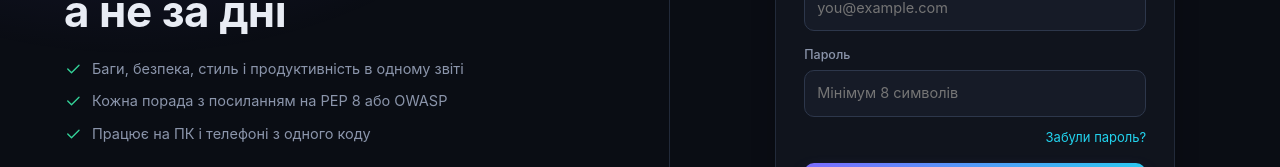
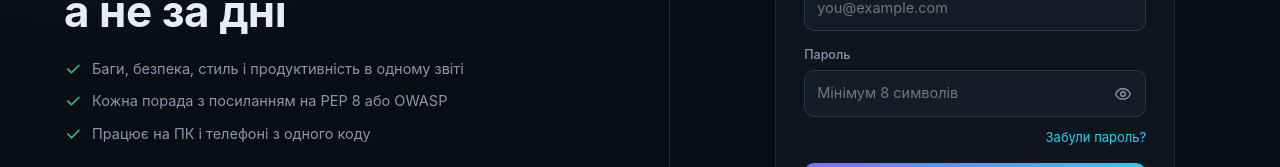
Before and after one commit to bodi4ka07/Ai-code-reviewer, a React (Vite) app in the folder ai-code-reviewer/client/: page /login in a window 1280 px wide. Shown: the part 384-551 px from the top of the page. Built offline with nearby package versions, Linux system fonts and the light colour scheme.

Commit message:
feat(client): add password toggle and line-by-line AI answers
- Add show/hide button to password fields on login, sign up and reset pages

- Reveal fresh AI answers line by line in chat and review questions

- Fix extra gaps in saved answers by removing pre-wrap from Markdown

```diff
--- a/ai-code-reviewer/client/src/components/CommentCard.jsx
+++ b/ai-code-reviewer/client/src/components/CommentCard.jsx
@@ -2,13 +2,14 @@ import { useState } from 'react';
 import { api } from '../api.js';
 import { CATEGORIES, SEVERITIES } from '../utils.js';
 import { Icon } from './Icon.jsx';
-import Markdown from './Markdown.jsx';
+import StreamedMarkdown from './StreamedMarkdown.jsx';
 
 // questions: уже збережені питання та відповіді саме до цього коментаря
 export default function CommentCard({ comment, reviewId, questions, selected, onSelect, onAsked }) {
   const [question, setQuestion] = useState('');
   const [error, setError] = useState('');
   const [asking, setAsking] = useState(false);
+  const [freshId, setFreshId] = useState(null); // щойно отримана відповідь показується поступово
 
   const ask = async (e) => {
     e.preventDefault();
@@ -17,7 +18,9 @@ export default function CommentCard({ comment, reviewId, questions, selected, on
     setAsking(true);
     setError('');
     try {
-      onAsked(await api.ask(reviewId, text, comment.id));
+      const saved = await api.ask(reviewId, text, comment.id);
+      setFreshId(saved.id);
+      onAsked(saved);
       setQuestion('');
     } catch (err) {
       setError(err.message);
@@ -59,7 +62,7 @@ export default function CommentCard({ comment, reviewId, questions, selected, on
             <div key={q.id} className="qa-item">
               <div className="qa-q">{q.question}</div>
               <div className="answer">
-                <Markdown>{q.answer}</Markdown>
+                <StreamedMarkdown animate={q.id === freshId}>{q.answer}</StreamedMarkdown>
               </div>
             </div>
           ))}
--- a/ai-code-reviewer/client/src/components/Icon.jsx
+++ b/ai-code-reviewer/client/src/components/Icon.jsx
@@ -10,6 +10,8 @@ const PATHS = {
   check: 'm5 12 5 5L20 7',
   trash: 'M3 6h18M8 6V4h8v2M19 6l-1 14H6L5 6M10 11v6M14 11v6',
   book: 'M4 19.5A2.5 2.5 0 0 1 6.5 17H20V3H6.5A2.5 2.5 0 0 0 4 5.5z',
+  eye: 'M2 12s3.5-7 10-7 10 7 10 7-3.5 7-10 7S2 12 2 12zM12 9a3 3 0 1 0 0 6 3 3 0 0 0 0-6z',
+  eyeoff: 'M3 3l18 18M10.6 5.1A9.7 9.7 0 0 1 12 5c6.5 0 10 7 10 7a17 17 0 0 1-3.2 4M6.6 6.6A16.6 16.6 0 0 0 2 12s3.5 7 10 7a9.6 9.6 0 0 0 4.4-1M9.9 9.9a3 3 0 0 0 4.2 4.2',
   chevron: 'm9 6 6 6-6 6',
   chat: 'M21 15a2 2 0 0 1-2 2H7l-4 4V5a2 2 0 0 1 2-2h14a2 2 0 0 1 2 2z',
   bug: 'M8 2l1.9 1.9M16 2l-1.9 1.9M9 8a3 3 0 0 1 6 0M12 20a6 6 0 0 1-6-6v-3h12v3a6 6 0 0 1-6 6zM12 11v9M3 13h3M18 13h3M4 7l3 2M20 7l-3 2M4 19l3-2M20 19l-3-2',
--- /dev/null
+++ b/ai-code-reviewer/client/src/components/PasswordInput.jsx
@@ -0,0 +1,21 @@
+import { useState } from 'react';
+import { Icon } from './Icon.jsx';
+
+// Поле пароля з кнопкою «показати / сховати»
+export default function PasswordInput({ className = '', ...props }) {
+  const [shown, setShown] = useState(false);
+  return (
+    <div className="pw">
+      <input {...props} className={`input ${className}`} type={shown ? 'text' : 'password'} />
+      <button
+        type="button"
+        className="pw-toggle"
+        onClick={() => setShown((s) => !s)}
+        aria-label={shown ? 'Сховати пароль' : 'Показати пароль'}
+        title={shown ? 'Сховати пароль' : 'Показати пароль'}
+      >
+        <Icon name={shown ? 'eyeoff' : 'eye'} size={18} />
+      </button>
+    </div>
+  );
+}
--- /dev/null
+++ b/ai-code-reviewer/client/src/components/StreamedMarkdown.jsx
@@ -0,0 +1,29 @@
+import { useEffect, useRef, useState } from 'react';
+import Markdown from './Markdown.jsx';
+
+const MAX_TOTAL_MS = 3000;
+const MAX_STEP_MS = 120;
+
+const prefersReducedMotion = () =>
+  typeof window !== 'undefined' && window.matchMedia?.('(prefers-reduced-motion: reduce)').matches;
+
+// Відповідь AI вже отримана повністю; тут вона лише поступово показується рядками.
+// animate=false (історія) показує текст одразу.
+export default function StreamedMarkdown({ children, animate = false, onProgress }) {
+  const lines = children.split('\n');
+  const [shown, setShown] = useState(animate && !prefersReducedMotion() ? 0 : lines.length);
+  const progress = useRef(onProgress);
+  progress.current = onProgress;
+
+  useEffect(() => {
+    if (shown >= lines.length) return undefined;
+    const step = Math.min(MAX_STEP_MS, MAX_TOTAL_MS / lines.length);
+    const timer = setTimeout(() => {
+      setShown((n) => n + 1);
+      progress.current?.();
+    }, step);
+    return () => clearTimeout(timer);
+  }, [shown, lines.length]);
+
+  return <Markdown>{shown >= lines.length ? children : lines.slice(0, shown).join('\n')}</Markdown>;
+}
--- a/ai-code-reviewer/client/src/pages/Chat.jsx
+++ b/ai-code-reviewer/client/src/pages/Chat.jsx
@@ -2,7 +2,7 @@ import { useEffect, useRef, useState } from 'react';
 import { Link, NavLink, useNavigate, useParams } from 'react-router-dom';
 import { api } from '../api.js';
 import { Icon } from '../components/Icon.jsx';
-import Markdown from '../components/Markdown.jsx';
+import StreamedMarkdown from '../components/StreamedMarkdown.jsx';
 
 export default function Chat() {
   const { id } = useParams();
@@ -12,7 +12,9 @@ export default function Chat() {
   const [text, setText] = useState('');
   const [sending, setSending] = useState(false);
   const [error, setError] = useState('');
+  const [freshId, setFreshId] = useState(null); // щойно отримана відповідь показується поступово
   const bottomRef = useRef(null);
+  const scrollDown = () => bottomRef.current?.scrollIntoView({ block: 'end' });
 
   useEffect(() => {
     api.chats().then(setChats).catch((e) => setError(e.message));
@@ -33,7 +35,7 @@ export default function Chat() {
   }, [id]);
 
   useEffect(() => {
-    bottomRef.current?.scrollIntoView({ block: 'end' });
+    scrollDown();
   }, [current?.messages.length, sending]);
 
   const newChat = async () => {
@@ -74,6 +76,7 @@ export default function Chat() {
     setCurrent(onlyThisChat((c) => ({ ...c, messages: [...c.messages, pending] })));
     try {
       const res = await api.sendChatMessage(chatId, content);
+      setFreshId(res.assistant_message.id);
       setCurrent(
         onlyThisChat((c) => ({
           ...c,
@@ -148,7 +151,7 @@ export default function Chat() {
               )}
               {current?.messages.map((m) => (
                 <div key={m.id} className={`msg ${m.role}`}>
-                  {m.role === 'assistant' ? <Markdown>{m.content}</Markdown> : <div className="msg-text">{m.content}</div>}
+                  {m.role === 'assistant' ? <StreamedMarkdown animate={m.id === freshId} onProgress={scrollDown}>{m.content}</StreamedMarkdown> : <div className="msg-text">{m.content}</div>}
                 </div>
               ))}
               {sending && (
--- a/ai-code-reviewer/client/src/pages/Login.jsx
+++ b/ai-code-reviewer/client/src/pages/Login.jsx
@@ -1,6 +1,7 @@
 import { useState } from 'react';
 import { Link, useNavigate } from 'react-router-dom';
 import { useAuth } from '../auth.jsx';
+import PasswordInput from '../components/PasswordInput.jsx';
 import AuthLayout from '../components/AuthLayout.jsx';
 
 export default function Login() {
@@ -52,10 +53,8 @@ export default function Login() {
           onChange={(e) => setEmail(e.target.value)}
         />
         <label htmlFor="password">Пароль</label>
-        <input
+        <PasswordInput
           id="password"
-          className="input"
-          type="password"
           required
           minLength={mode === 'up' ? 8 : undefined}
           autoComplete={mode === 'in' ? 'current-password' : 'new-password'}
--- a/ai-code-reviewer/client/src/pages/ResetPassword.jsx
+++ b/ai-code-reviewer/client/src/pages/ResetPassword.jsx
@@ -1,6 +1,7 @@
 import { useState } from 'react';
 import { Link, useSearchParams } from 'react-router-dom';
 import { api } from '../api.js';
+import PasswordInput from '../components/PasswordInput.jsx';
 import AuthLayout from '../components/AuthLayout.jsx';
 
 export default function ResetPassword() {
@@ -46,10 +47,8 @@ export default function ResetPassword() {
         ) : (
           <>
             <label htmlFor="password">Новий пароль</label>
-            <input
+            <PasswordInput
               id="password"
-              className="input"
-              type="password"
               required
               minLength={8}
               autoComplete="new-password"
@@ -58,10 +57,8 @@ export default function ResetPassword() {
               onChange={(e) => setPassword(e.target.value)}
             />
             <label htmlFor="repeat">Повторіть пароль</label>
-            <input
+            <PasswordInput
               id="repeat"
-              className="input"
-              type="password"
               required
               minLength={8}
               autoComplete="new-password"
--- a/ai-code-reviewer/client/src/styles.css
+++ b/ai-code-reviewer/client/src/styles.css
@@ -179,7 +179,7 @@ pre.code { margin: 0; padding: 10px 0; overflow: auto; max-height: 70vh; font: 1
 .ref { display: inline-flex; gap: 6px; align-items: center; margin-top: 12px; font-size: 12px; color: var(--accent2); }
 .ask { display: flex; gap: 8px; margin-top: 12px; }
 .ask .input { padding: 7px 10px; font-size: 13px; }
-.answer { margin-top: 12px; padding: 12px; border-radius: 10px; background: var(--surface2); border: 1px solid var(--border); white-space: pre-wrap; font-size: 14px; cursor: text; }
+.answer { margin-top: 12px; padding: 12px; border-radius: 10px; background: var(--surface2); border: 1px solid var(--border); font-size: 14px; cursor: text; }
 
 /* ---------- статистика ---------- */
 .kpis { display: grid; grid-template-columns: repeat(auto-fit, minmax(170px, 1fr)); gap: 16px; margin-bottom: 16px; }
@@ -294,3 +294,9 @@ tbody tr { cursor: pointer; } tbody tr:hover td { background: var(--surface2); }
   .chat-back { display: inline; }
   .chat-item .icon-btn { opacity: 1; }
 }
+
+/* ---------- Поле пароля з кнопкою «показати» ---------- */
+.pw { position: relative; }
+.pw .input { padding-right: 44px; }
+.pw-toggle { position: absolute; top: 50%; right: 6px; transform: translateY(-50%); display: grid; place-items: center; width: 34px; height: 34px; border: 0; border-radius: 8px; background: transparent; color: var(--muted); cursor: pointer; }
+.pw-toggle:hover { color: var(--text); background: var(--surface); }
```
